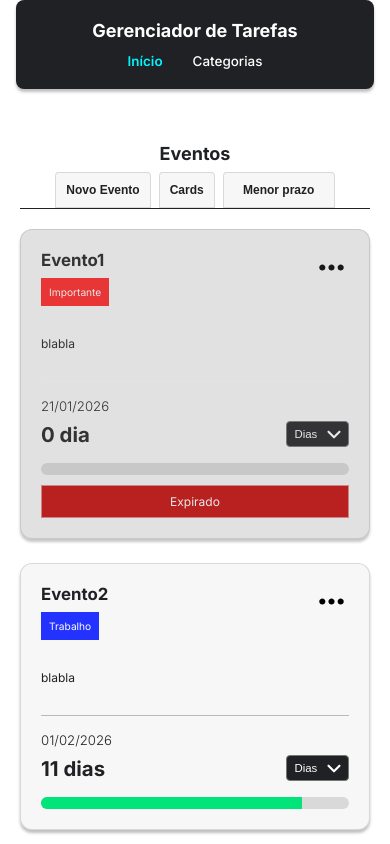
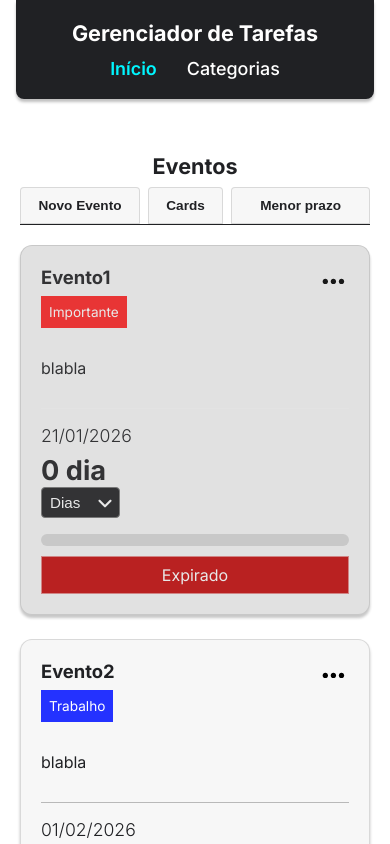
Before and after one commit to MateusSKV9/gerenciador-eventos, a React (Vite) app: page / in a window 390 px wide. Shown: the top 844 px of the page. Built offline with nearby package versions, Linux system fonts and the light colour scheme.

Commit message:
feat: improve mobile version

```diff
--- a/src/features/events/components/EventBase/EventBase.jsx
+++ b/src/features/events/components/EventBase/EventBase.jsx
@@ -33,7 +33,7 @@
 		if (viewType === "week") {
 			const weeks = Math.floor(daysRemaining / 7);
 			const remainingDays = daysRemaining % 7;
-			return `${weeks} ${weeks > 1 ? "Semanas" : "Semana"}, ${remainingDays} ${remainingDays > 1 ? "dias" : "dia"}`;
+			return `${weeks} ${weeks > 1 ? "Sem." : "Sem."}, ${remainingDays} ${remainingDays > 1 ? "dias" : "dia"}`;
 		}
 
 		if (viewType === "month") {
--- a/src/features/events/components/EventBase/EventBase.module.css
+++ b/src/features/events/components/EventBase/EventBase.module.css
@@ -15,6 +15,7 @@
 	justify-content: space-between;
 	align-items: flex-start;
 	position: relative;
+	gap: 6px;
 }
 
 .body {
@@ -155,3 +156,21 @@
 	align-items: center;
 	border: 1px solid rgba(255, 255, 255, 0.5);
 }
+
+@media screen and (max-width: 675px) {
+	.wrapper {
+		flex-direction: column;
+		align-items: stretch;
+
+		& > * {
+		}
+	}
+
+	.wrapper_col {
+		width: 100%;
+	}
+
+	.name {
+		font-size: 1.15rem;
+	}
+}
--- a/src/index.css
+++ b/src/index.css
@@ -59,7 +59,4 @@
 }
 
 @media screen and (max-width: 675px) {
-	html {
-		font-size: 12px;
-	}
 }
--- a/src/pages/Events/Events.module.css
+++ b/src/pages/Events/Events.module.css
@@ -43,6 +43,13 @@
 	}
 }
 
+.sortSelect {
+	width: 100%;
+	height: 100%;
+	overflow: hidden;
+	text-overflow: ellipsis;
+}
+
 .option {
 	background-color: var(--secondary);
 	color: var(--black);
--- a/src/shared/components/SectionHeader/SectionHeader.module.css
+++ b/src/shared/components/SectionHeader/SectionHeader.module.css
@@ -16,10 +16,17 @@
 		align-items: center;
 		gap: 8px;
 		flex-direction: column;
+		font-size: 0.9rem;
 	}
 
 	.container_buttons {
 		justify-content: center;
+		width: 100%;
 		gap: 8px;
+
+		&  * {
+      font-size: 0.85rem;
+			flex-grow: 1 !important;
+		}
 	}
 }
--- a/src/shared/layout/Header/Header.module.css
+++ b/src/shared/layout/Header/Header.module.css
@@ -3,7 +3,7 @@
 	justify-content: space-between;
 	background-color: var(--primary);
 	color: var(--white);
-	border-radius: 8px;
+	border-radius: 0px 0px 8px 8px;
 	padding: 20px 32px;
 	font-size: 1rem;
 	box-shadow: 0px 3px 3px var(--box-shadow);
@@ -11,6 +11,7 @@
 
 .logo {
 	transition: all 0.15s ease;
+
 	&:hover {
 		color: var(--highlight);
 	}
@@ -47,5 +48,10 @@
 		gap: 12px;
 		align-items: center;
 		flex-direction: column;
+		text-align: center;
+	}
+
+	.logo {
+		font-size: 0.9rem;
 	}
 }
```
